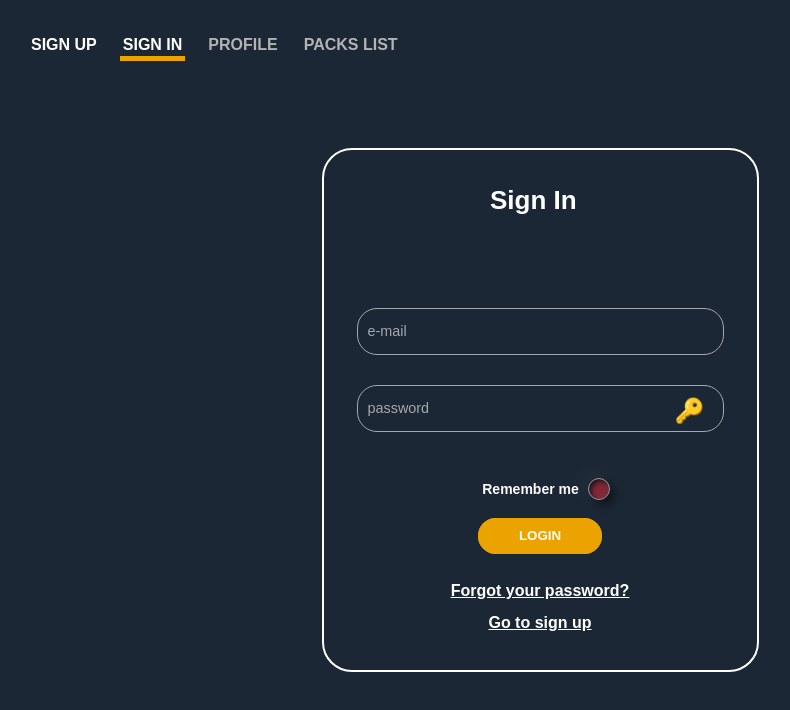
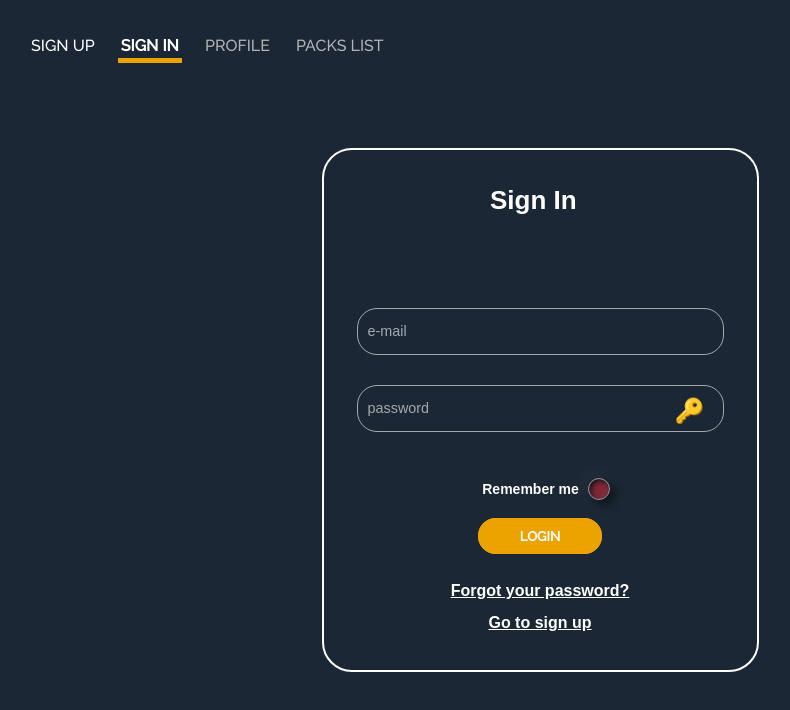
Before and after one commit to hrudkouski/friday_teamwork_project, a React (Create React App) app: page /#/login in a window 1280 px wide. Shown: the top 710 px of the page, without its empty margins (100-890 px from the left). Built offline with nearby package versions, Linux system fonts and the light colour scheme; no server answers.

Commit message:
Tims update

```diff
--- a/public/index.html
+++ b/public/index.html
@@ -15,6 +15,12 @@
       user's mobile device or desktop. See https://developers.google.com/web/fundamentals/web-app-manifest/
     -->
     <link rel="manifest" href="%PUBLIC_URL%/manifest.json" />
+    <link rel="preconnect" href="https://fonts.googleapis.com">
+    <link rel="preconnect" href="https://fonts.gstatic.com" crossorigin>
+    <link href="https://fonts.googleapis.com/css2?family=Raleway:wght@100;400;500&display=swap" rel="stylesheet">
+    <link rel="preconnect" href="https://fonts.googleapis.com">
+    <link rel="preconnect" href="https://fonts.gstatic.com" crossorigin>
+    <link href="https://fonts.googleapis.com/css2?family=Dosis:wght@200;300;400;500;600&display=swap" rel="stylesheet">
     <!--
       Notice the use of %PUBLIC_URL% in the tags above.
       It will be replaced with the URL of the `public` folder during the build.
--- a/src/n1-main/m1-ui/u2-components/Header/Header.module.css
+++ b/src/n1-main/m1-ui/u2-components/Header/Header.module.css
@@ -6,6 +6,8 @@
     justify-content: space-between;
     align-items: center;
     width: 100%;
+    font-family: 'Raleway', sans-serif;
+    font-weight: 500;
 }
 
 .link {
--- a/src/n1-main/m1-ui/u2-components/Packs/Packs.module.css
+++ b/src/n1-main/m1-ui/u2-components/Packs/Packs.module.css
@@ -55,6 +55,8 @@
 .packsContainer table {
     border-collapse: collapse;
     margin: 0 auto;
+    font-family: 'Raleway', sans-serif;
+    font-weight: 400;
 }
 
 .packsHeader th {
@@ -63,6 +65,7 @@
     background-color: #eba300;
     text-transform: uppercase;
     color: #000;
+    font-family: 'Dosis', sans-serif;
 }
 
 .packsContainer td,
--- a/src/n1-main/m1-ui/u3-common/Super-Components/c2-SuperButton/SuperButton.module.css
+++ b/src/n1-main/m1-ui/u3-common/Super-Components/c2-SuperButton/SuperButton.module.css
@@ -11,6 +11,7 @@
     z-index: 0;
     border-radius: 20px;
     font-weight: bold;
+    font-family: 'Raleway', sans-serif;
 }
 
 .button:before {
```
